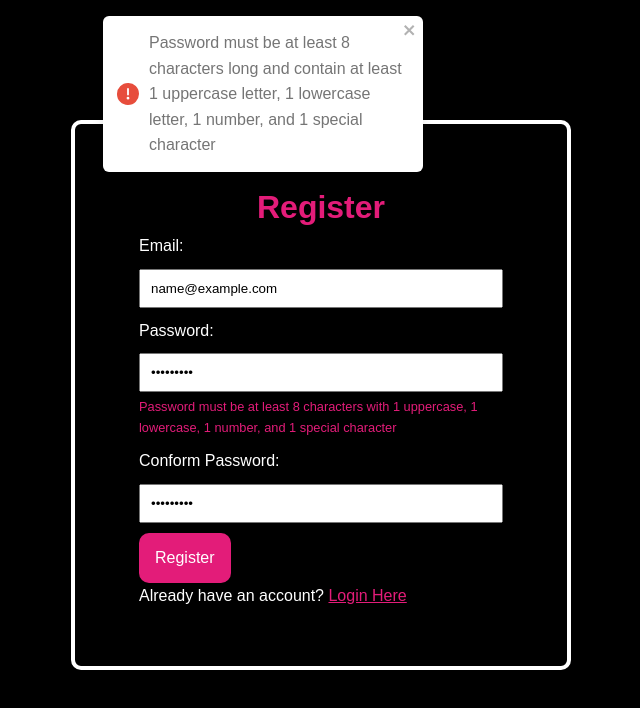
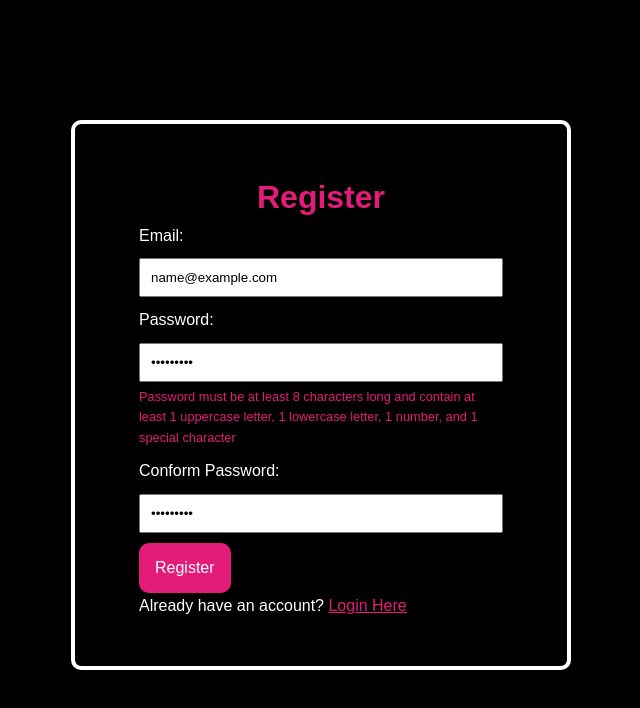
Before and after one commit to Rajesh1120/virtual-concert-typescript, a React (Create React App) app in the folder client/: page /register in a window 1280 px wide. Both pictures are taken after typing "name@example.com", "Sample123", "Sample123" into the empty fields and a click on the button "Register". Shown: the top 708 px of the page, without its empty margins (377-1017 px from the left). Built offline with nearby package versions, Linux system fonts and the light colour scheme.

Commit message:
Show password validation error only after form submission

```diff
--- a/client/src/Components/Login/Login.tsx
+++ b/client/src/Components/Login/Login.tsx
@@ -120,7 +120,7 @@ const Login:React.FC<LoggedinProps> = ({Loggedin, LoggingFunc}) =>{
                 }
 
             }catch(error){
-                console.error("Something went wrong", error);
+                // console.error("Something went wrong", error);
                 toast.error("Server error. Please try again later.");
             }
              // after the validating the form then only u have to store the userdata in database
--- a/client/src/Components/Register/Register.tsx
+++ b/client/src/Components/Register/Register.tsx
@@ -66,8 +66,13 @@ const Register = () =>{
         password:"",
         conformpassword:"",
     })
+
+    const [formSubmitted, setFormSubmitted] = useState(false);
+    const [passwordError, setPasswordError] = useState("");
+
     const handleSubmit= async (e:FormEvent)=>{
         e.preventDefault();
+        setFormSubmitted(true);
 
         // Basic validation
         if (userData.email === "" || userData.password === "" || userData.conformpassword === ""){
@@ -85,8 +90,10 @@ const Register = () =>{
         // Password validation
         const passwordRegex = /^(?=.*[a-z])(?=.*[A-Z])(?=.*\d)(?=.*[@$!%*?&])[A-Za-z\d@$!%*?&]{8,}$/;
         if (!passwordRegex.test(userData.password)) {
-            toast.error("Password must be at least 8 characters long and contain at least 1 uppercase letter, 1 lowercase letter, 1 number, and 1 special character");
+            setPasswordError("Password must be at least 8 characters long and contain at least 1 uppercase letter, 1 lowercase letter, 1 number, and 1 special character");
             return;
+        } else {
+            setPasswordError("");
         }
 
         // Password match validation
@@ -125,6 +132,8 @@ const Register = () =>{
                 password: "",
                 conformpassword: "",
             });
+            setFormSubmitted(false);
+            setPasswordError("");
 
             toast.success("Registration successful! Please login.");
         } catch (error) {
@@ -146,7 +155,7 @@ const Register = () =>{
                 <Input type="text" value={userData.email} onChange={handleChange} name="email" placeholder=" Enter Email " required></Input>
                 <label>Password: </label>
                 <Input type="password" value={userData.password} onChange={handleChange} name="password" placeholder=" Enter password " required></Input>
-                <HelperText>Password must be at least 8 characters with 1 uppercase, 1 lowercase, 1 number, and 1 special character</HelperText>
+                {formSubmitted && passwordError && <HelperText>{passwordError}</HelperText>}
                 <label>Conform Password: </label>
                 <Input type="password" value={userData.conformpassword} onChange={handleChange} name="conformpassword" placeholder=" Enter password " required></Input>
                 <SubmitButton type="submit">Register</SubmitButton>
```
Also changed, not shown: 1 other file (tests, documents, lock files or other folders).
